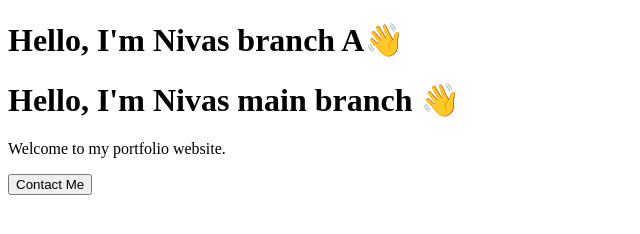
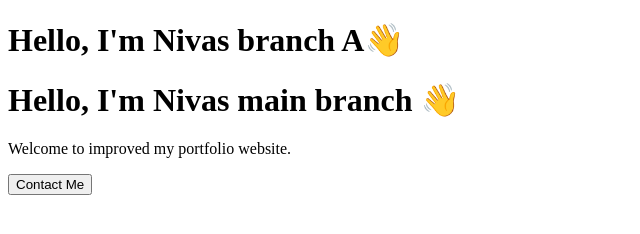
Before and after one commit to nivas-maker/My-portfolio-, a plain HTML site: page index.html in a window 1280 px wide. Shown: the full height of the page, 0-640 px from the left. Drawn offline with Linux system fonts and the light colour scheme.

Commit message:
Update index.html

```diff
--- a/index.html
+++ b/index.html
@@ -11,7 +11,7 @@
                 <h1>Hello, I'm Nivas branch A👋</h1>
                 <h1>Hello, I'm Nivas main branch 👋</h1>
 
-                    <p>Welcome to my portfolio website.</p>
+                    <p>Welcome to improved my portfolio website.</p>
 
                         <button>Contact Me</button>
 
```
